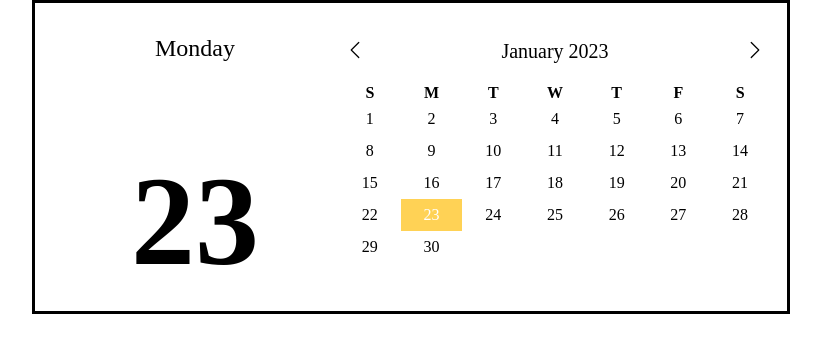
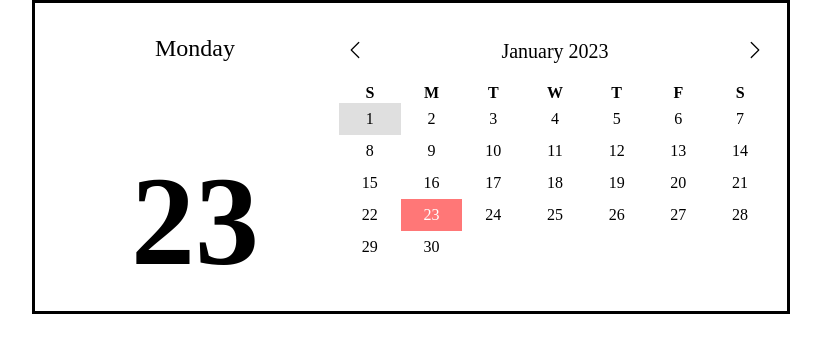
Before and after one commit to LeeMir/vanilla-calendar, a website built with Parcel: page index.html in a window 1280 px wide. In both pictures the pointer is over the element 598 px from the left and 119 px from the top of the page. Shown: the whole page, without its empty margins (229-1050 px from the left). Built offline with nearby package versions, Linux system fonts and the light colour scheme.

Commit message:
[Design] 날짜 선택 관련 css

```diff
--- a/src/style.css
+++ b/src/style.css
@@ -63,6 +63,8 @@ body {
 
   border: none;
   background: none;
+
+  cursor: pointer;
 }
 
 .calendar__month-controller__btn img {
@@ -83,9 +85,28 @@ body {
   text-align: center;
   line-height: 2rem;
   padding: 0;
+
+  cursor: pointer;
+}
+
+.calendar__table__cell:hover {
+  background-color: #dfdfdf;
 }
 
 .calendar__table__cell--today {
   background-color: #ffd255;
   color: #ffffff;
 }
+
+.calendar__table__cell--today:hover {
+  background-color: #ffd255;
+}
+
+.calendar__table__cell--selected {
+  background-color: #ff7777;
+  color: #ffffff;
+}
+
+.calendar__table__cell--selected:hover {
+  background-color: #ff7777;
+}
```
